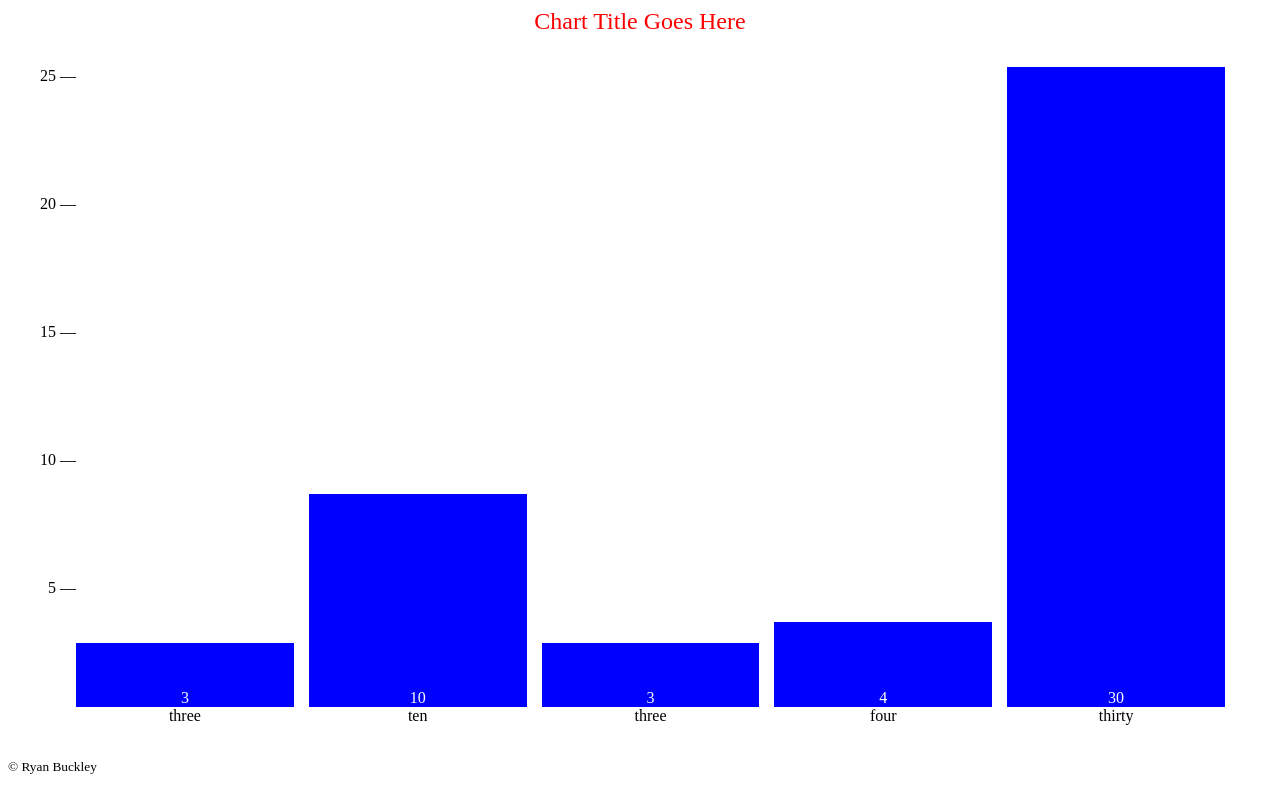
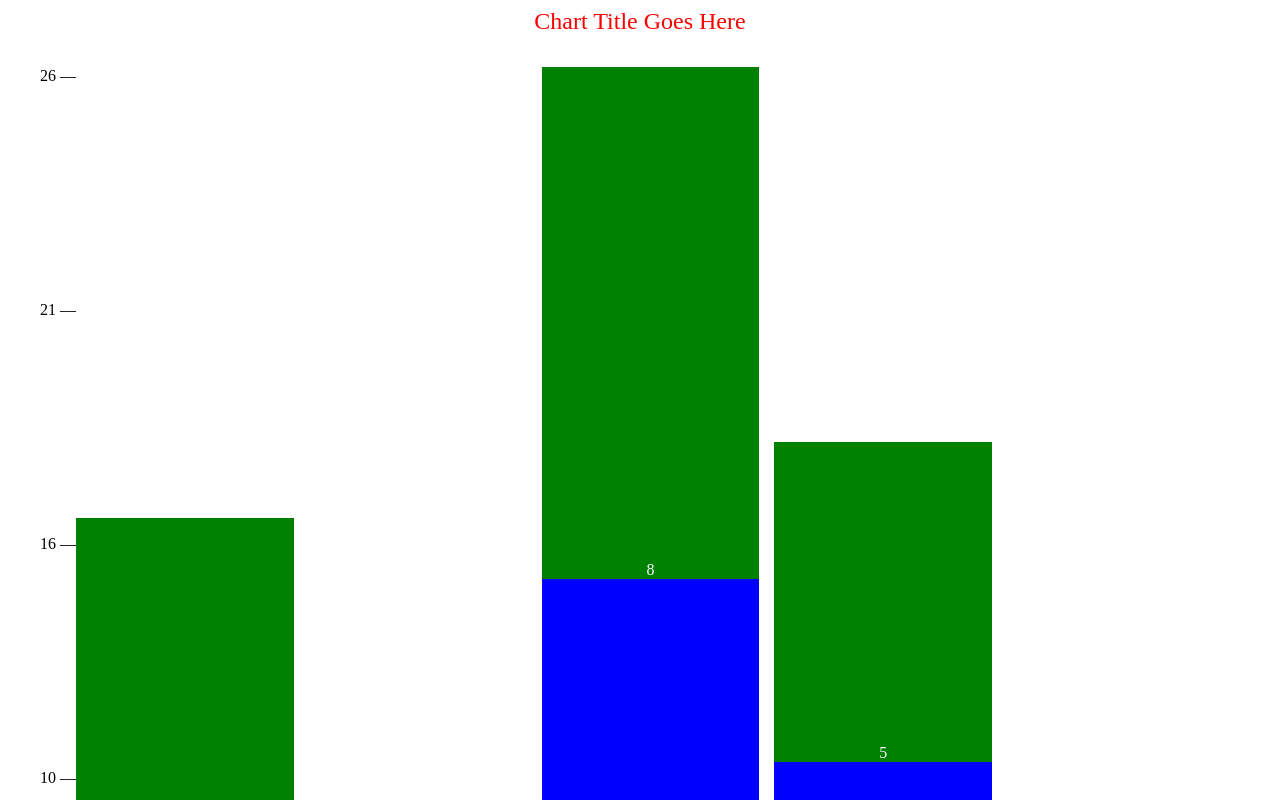
Before and after one commit to ryanbuckleyca/bar-chart, a website: page index.html in a window 1280 px wide. Shown: the top 800 px of the page. Drawn offline with nearby package versions, Linux system fonts and the light colour scheme.

Commit message:
Enabled stacked values. Modified HTML to account for two value sets. Adjusted JS to accommodate additional arrays.

```diff
--- a/drawBarChart.js
+++ b/drawBarChart.js
@@ -1,19 +1,6 @@
 // Bar Chart API
 
-//data = the data the chart should work from
-//options = an object which has options for the chart
-//element = a DOM element or jQuery element that the chart will render into
-function drawBarChart(data, options, element) {
-
-  //data is an array of arrays:
-  //[1, 2, 3, 4, 5], ['one', 'two', 'three', 'four', 'five']
-  let xValues = data[0]; //values
-  let xLabels = data[1]; //labels
-
-  //determine max value, then create multiplier to scale
-  let chartHeight = Math.max(...xValues);
-  let heightXer = window.innerHeight / chartHeight * .8;
-
+function createHTML(options, element) {
   let node = document.createElement("header");
   node.id = "chartTitle";
   node.style.color = options["titleFontColour"];
@@ -48,7 +35,6 @@ function drawBarChart(data, options, element) {
   node.innerHTML = "<p style=\"margin: 0;\">&nbsp;</p>";
   document.getElementById("y-axis").appendChild(node);
 
-
   node = document.createElement("figure");
   node.id = "barChart";
   node.style.display = "flex";
@@ -59,6 +45,33 @@ function drawBarChart(data, options, element) {
   node.style.alignItems = "flex-end";
   document.getElementById("chartSection").appendChild(node);
 
+}
+
+//data = the data the chart should work from
+//options = an object which has options for the chart
+//element = a DOM element or jQuery element that the chart will render into
+function drawBarChart(data, options, element) {
+
+  //create the HTML elements into which the graph data will go
+  createHTML(options, element);
+
+  let maxValue = 0;
+  let labelColor;
+  let barColor;
+  //for each Chart in Stack:
+  for(let j = 0; j < data.length; j += 2) {
+
+    //data is an array of arrays
+    //first set is values, followed by labels
+    //i.e. [1, 2, 3, 4, 5], ['one', 'two', 'three', 'four', 'five']
+    let xValues = data[j]; //values
+    let xLabels = data[j+1]; //labels
+
+    //determine the chart's max value, then create multiplier to scale
+    let chartHeight = Math.max(...xValues);
+    maxValue += chartHeight;
+    let heightXer = window.innerHeight / chartHeight * .8;
+
     let barTxtPos;
     if(options["barPosition"] === "top") {
       barTxtPos = "flex-start";
@@ -68,9 +81,11 @@ function drawBarChart(data, options, element) {
       barTxtPos = "center";
     }
 
+    //for each X-Value, do something:
     for(let i = 0; i < xValues.length; i++) {
-    let barHeight = data[0][i] * heightXer;
+      let barHeight = data[j][i] * heightXer;
 
+      if(j === 0) {
         // Create a CONTAINER COLUMN
         // This way there could be multiple bars in a column
         node = document.createElement("div");
@@ -82,46 +97,55 @@ function drawBarChart(data, options, element) {
         node.style.padding = 0;
         document.getElementById("barChart").appendChild(node);
 
-    //add Y ticks
+        //Create LABEL ELEMENT in X-Axis
+        node = document.createElement("aside");
+        node.id = "bar" + i + "label";
+        node.style.display = "flex";
+        node.style.flexDirection = "column-reverse";
+        node.style.marginRight = options["barSpacing"];
+        node.style.justifyContent = "space-evenly";
+        node.style.alignItems = "center";
+        document.getElementById("bar" + i + "container").appendChild(node);
+      }
+
+      //on the first go-round, add Y ticks
+      if(j === (data.length - 2)) {
         node = document.createElement("div");
         node.id = "y" + (i + 1);
         node.style.display = "flex";
         node.style.flexGrow = 1;
-    node.innerHTML = "<p style=\"margin: 0;\">" + Math.round(chartHeight / (xValues.length+1) * (i+1)) + " &mdash; </p>";
+        node.innerHTML = "<p style=\"margin: 0;\">" + Math.round(maxValue / (xValues.length+1) * (i+1)) + " &mdash; </p>";
         document.getElementById("y-axis").appendChild(node);
+      }
 
+      Array.isArray(options["barColor"]) ? barColor = options["barColor"][j/2] : barColor = options["barColor"];
+      Array.isArray(options["labelColor"]) ? labelColor = options["labelColor"][j/2] : labelColor = options["labelColor"];
 
-    //add value to X-Axis
-    node = document.createElement("aside");
-    node.id = "bar" + i + "label";
-    node.style.display = "flex";
-    node.style.flexDirection = "row";
-    node.style.marginRight = options["barSpacing"];
-    node.style.justifyContent = "space-evenly";
-    node.innerHTML = xLabels[i];
-    document.getElementById("bar" + i + "container").appendChild(node);
-
-  //LOOP for each stack in multiple-values chart
       // Create each BAR inside
       node = document.createElement("div");
-    node.id = "bar" + i;
+      node.id = "bar" + i + j;
       node.style.display = "flex";
       node.style.flexDirection = "row";
       node.style.justifyContent = "space-evenly";
       node.style.alignItems = barTxtPos;
-    node.style.background = options["barColor"];
+      node.style.background = barColor;
       node.style.height = barHeight + "px";
       node.style.marginRight = options["barSpacing"];
-    node.style.color = options["labelColor"];
+      node.style.color = labelColor;
       document.getElementById("bar" + i + "container").appendChild(node);
 
-    // Create TEXT
+      // Create TEXT inside of BAR
       node = document.createElement("p");
       node.style.margin = "0px";
       node.innerHTML = xValues[i];
-    document.getElementById("bar" + i).appendChild(node);
-  //END LOOP
+      document.getElementById("bar" + i + j).appendChild(node);
 
+      // Create TEXT inside of X-label
+      node = document.createElement("p");
+      node.style.margin = "0px";
+      node.innerHTML = xLabels[i];
+      document.getElementById("bar" + i + "label").appendChild(node);
+    }
   }
 
   //OPTIONS
--- a/index.html
+++ b/index.html
@@ -10,12 +10,31 @@
   <body>
       <script type="text/javascript">
         $(function() {
+          // drawBarChart( //first single bar chart
+          //   //data
+          //   [[3, 10, 3, 4, 30],
+          //    ['three', 'ten', 'three', 'four', 'thirty']],
+          //   //options
+          //   {"barColor": "blue",
+          //    "barPosition": "bottom",
+          //    "barSpacing": "15px",
+          //    "labelColor": "white",
+          //    "chartTitle": "Chart Title Goes Here",
+          //    "titleFontColour": "red",
+          //    "titleFontSize": "24px",
+          //    "yAxis": "Y Values",
+          //    "xAxis": "X Values"},
+          //   //element
+          //   "graphArea"
+          // );
           drawBarChart(
             //data
-            [[3, 10, 3, 4, 30],
-             ['three', 'ten', 'three', 'four', 'thirty']],
+            [[2, 1, 21, 15, 6],
+             ['two', 'one', 'twenty-one', 'fifteen', 'six'],
+             [10, 4, 8, 5, 1],
+             ['ten', 'four', 'eight', 'five', 'one']],
             //options
-            {"barColor": "blue",
+            {"barColor": ["blue", "green"],
              "barPosition": "bottom",
              "barSpacing": "15px",
              "labelColor": "white",
@@ -32,7 +51,7 @@
       <section id="graphArea">
         <!-- placeholder -->
       </section>
-    <footer>
+    <footer style="text-align: center;">
       <small>&copy; Ryan Buckley</small>
     </footer>
 
```
Lines whose indentation alone changed are shown as unchanged.
